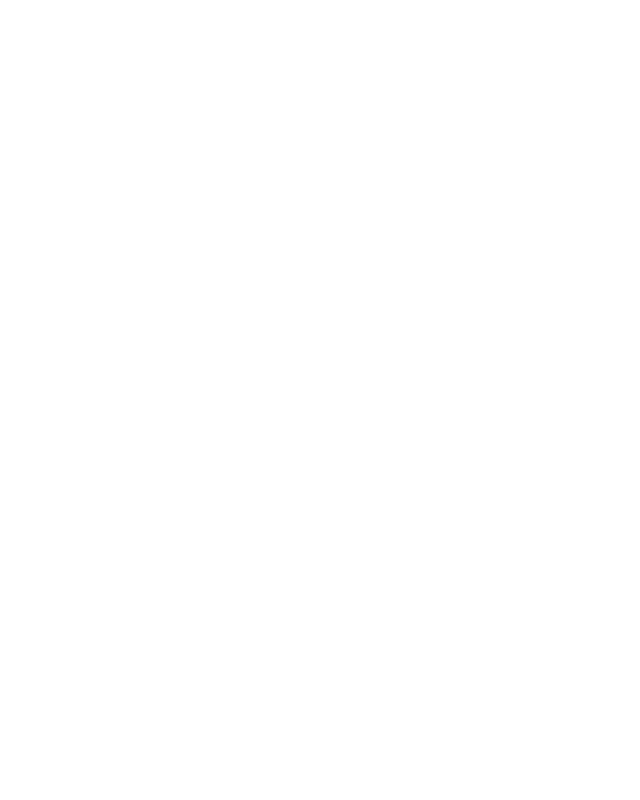
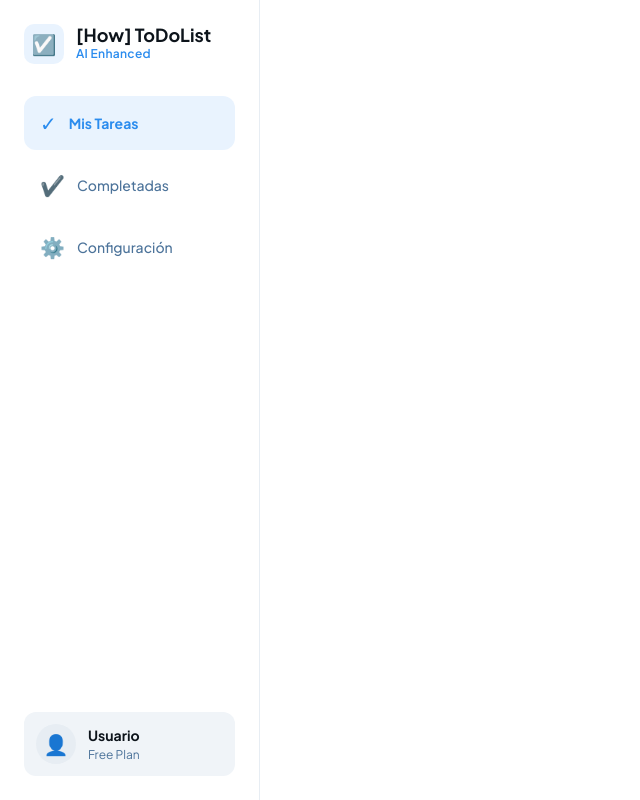
Before and after one commit to VarozXYZ/how-to-do-list, a React (Vite) app: page /dashboard in a window 1280 px wide. Before the commit this address had no page. Shown: the whole page, without its empty margins (0-640 px from the left). Built offline with nearby package versions, Linux system fonts and the light colour scheme.

Commit message:
feat: add Dashboard layout with Sidebar component

```diff
--- a/src/App.jsx
+++ b/src/App.jsx
@@ -1,6 +1,7 @@
 import { BrowserRouter, Routes, Route, Navigate } from 'react-router-dom'
 import Login from './components/auth/Login'
 import Register from './components/auth/Register'
+import Dashboard from './pages/Dashboard'
 
 function App() {
   return (
@@ -8,6 +9,7 @@ function App() {
       <Routes>
         <Route path="/login" element={<Login />} />
         <Route path="/register" element={<Register />} />
+        <Route path="/dashboard" element={<Dashboard />} />
         <Route path="/" element={<Navigate to="/login" replace />} />
       </Routes>
     </BrowserRouter>
--- /dev/null
+++ b/src/components/layout/Sidebar.css
@@ -0,0 +1,132 @@
+@import url('https://fonts.googleapis.com/css2?family=Plus+Jakarta+Sans:wght@400;500;600;700;800&display=swap');
+
+.sidebar {
+  width: 260px;
+  height: 100vh;
+  background: #ffffff;
+  border-right: 1px solid #e7edf3;
+  display: flex;
+  flex-direction: column;
+  justify-content: space-between;
+  font-family: 'Plus Jakarta Sans', sans-serif;
+}
+
+.sidebar-content {
+  padding: 1.5rem;
+  display: flex;
+  flex-direction: column;
+  gap: 2rem;
+}
+
+/* Branding */
+.sidebar-brand {
+  display: flex;
+  align-items: center;
+  gap: 0.75rem;
+}
+
+.brand-icon {
+  width: 40px;
+  height: 40px;
+  background: rgba(43, 140, 238, 0.1);
+  border-radius: 10px;
+  display: flex;
+  align-items: center;
+  justify-content: center;
+  font-size: 1.25rem;
+}
+
+.brand-title {
+  font-size: 1.125rem;
+  font-weight: 700;
+  color: #0d141b;
+  margin: 0;
+}
+
+.brand-subtitle {
+  font-size: 0.75rem;
+  font-weight: 600;
+  color: #2b8cee;
+  margin: 0;
+  letter-spacing: 0.025em;
+}
+
+/* Navigation */
+.sidebar-nav {
+  display: flex;
+  flex-direction: column;
+  gap: 0.5rem;
+}
+
+.nav-item {
+  display: flex;
+  align-items: center;
+  gap: 0.75rem;
+  padding: 0.75rem 1rem;
+  border-radius: 12px;
+  text-decoration: none;
+  color: #4c739a;
+  font-size: 0.875rem;
+  font-weight: 500;
+  transition: all 0.2s ease;
+}
+
+.nav-item:hover {
+  background: #e7edf3;
+  color: #0d141b;
+}
+
+.nav-item.active {
+  background: rgba(43, 140, 238, 0.1);
+  color: #2b8cee;
+  font-weight: 700;
+}
+
+.nav-icon {
+  font-size: 1.25rem;
+}
+
+/* Footer */
+.sidebar-footer {
+  padding: 1.5rem;
+}
+
+.user-profile {
+  display: flex;
+  align-items: center;
+  gap: 0.75rem;
+  padding: 0.75rem;
+  background: #f0f4f8;
+  border-radius: 12px;
+}
+
+.user-avatar {
+  width: 40px;
+  height: 40px;
+  background: #e7edf3;
+  border-radius: 50%;
+  display: flex;
+  align-items: center;
+  justify-content: center;
+  font-size: 1.25rem;
+}
+
+.user-info {
+  min-width: 0;
+}
+
+.user-name {
+  font-size: 0.875rem;
+  font-weight: 700;
+  color: #0d141b;
+  margin: 0;
+  white-space: nowrap;
+  overflow: hidden;
+  text-overflow: ellipsis;
+}
+
+.user-plan {
+  font-size: 0.75rem;
+  color: #4c739a;
+  margin: 0;
+}
--- /dev/null
+++ b/src/components/layout/Sidebar.jsx
@@ -0,0 +1,52 @@
+import { NavLink } from 'react-router-dom'
+import './Sidebar.css'
+
+const Sidebar = () => {
+  return (
+    <aside className="sidebar">
+      <div className="sidebar-content">
+        {/* Branding */}
+        <div className="sidebar-brand">
+          <div className="brand-icon">
+            <span>☑️</span>
+          </div>
+          <div className="brand-text">
+            <h1 className="brand-title">[How] ToDoList</h1>
+            <p className="brand-subtitle">AI Enhanced</p>
+          </div>
+        </div>
+
+        {/* Navigation */}
+        <nav className="sidebar-nav">
+          <NavLink to="/dashboard" className={({ isActive }) => `nav-item ${isActive ? 'active' : ''}`}>
+            <span className="nav-icon">✓</span>
+            <span className="nav-text">Mis Tareas</span>
+          </NavLink>
+          <NavLink to="/completed" className={({ isActive }) => `nav-item ${isActive ? 'active' : ''}`}>
+            <span className="nav-icon">✔️</span>
+            <span className="nav-text">Completadas</span>
+          </NavLink>
+          <NavLink to="/settings" className={({ isActive }) => `nav-item ${isActive ? 'active' : ''}`}>
+            <span className="nav-icon">⚙️</span>
+            <span className="nav-text">Configuración</span>
+          </NavLink>
+        </nav>
+      </div>
+
+      {/* User Profile */}
+      <div className="sidebar-footer">
+        <div className="user-profile">
+          <div className="user-avatar">
+            <span>👤</span>
+          </div>
+          <div className="user-info">
+            <p className="user-name">Usuario</p>
+            <p className="user-plan">Free Plan</p>
+          </div>
+        </div>
+      </div>
+    </aside>
+  )
+}
+
+export default Sidebar
--- /dev/null
+++ b/src/pages/Dashboard.css
@@ -0,0 +1,19 @@
+@import url('https://fonts.googleapis.com/css2?family=Plus+Jakarta+Sans:wght@400;500;600;700;800&display=swap');
+
+.dashboard-wrapper {
+  display: flex;
+  height: 100vh;
+  width: 100%;
+  background: #f6f7f8;
+  font-family: 'Plus Jakarta Sans', sans-serif;
+  overflow: hidden;
+}
+
+.dashboard-main {
+  flex: 1;
+  display: flex;
+  flex-direction: column;
+  min-width: 0;
+  overflow: hidden;
+  position: relative;
+}
--- a/src/pages/Dashboard.jsx
+++ b/src/pages/Dashboard.jsx
@@ -1,6 +1,18 @@
+import { Container, Row, Col } from 'react-bootstrap'
+import Sidebar from '../components/layout/Sidebar'
+import './Dashboard.css'
+
 const Dashboard = () => {
   return (
-    <div>Dashboard Page</div>
+    <div className="dashboard-wrapper">
+      {/* Sidebar */}
+      <Sidebar />
+
+      {/* Main Content */}
+      <main className="dashboard-main">
+        {/* Header coming next */}
+      </main>
+    </div>
   )
 }
 
```
